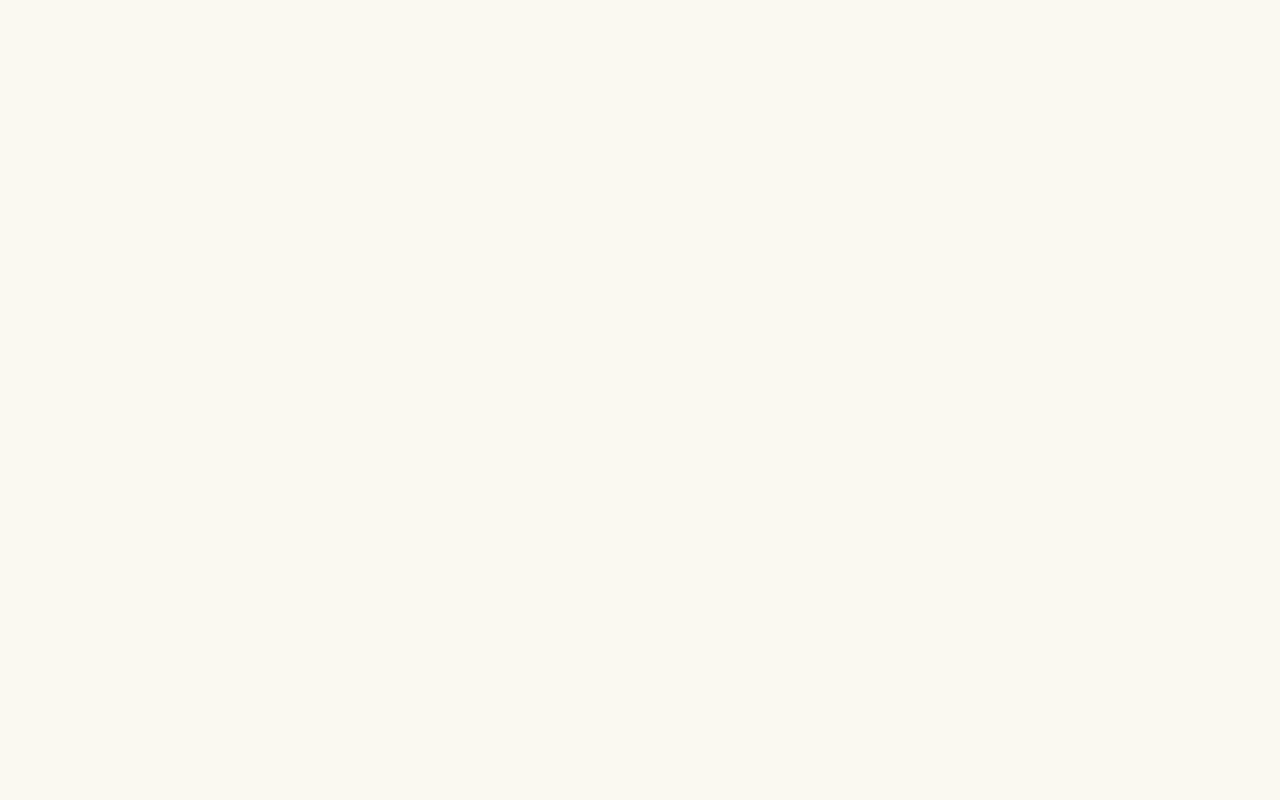
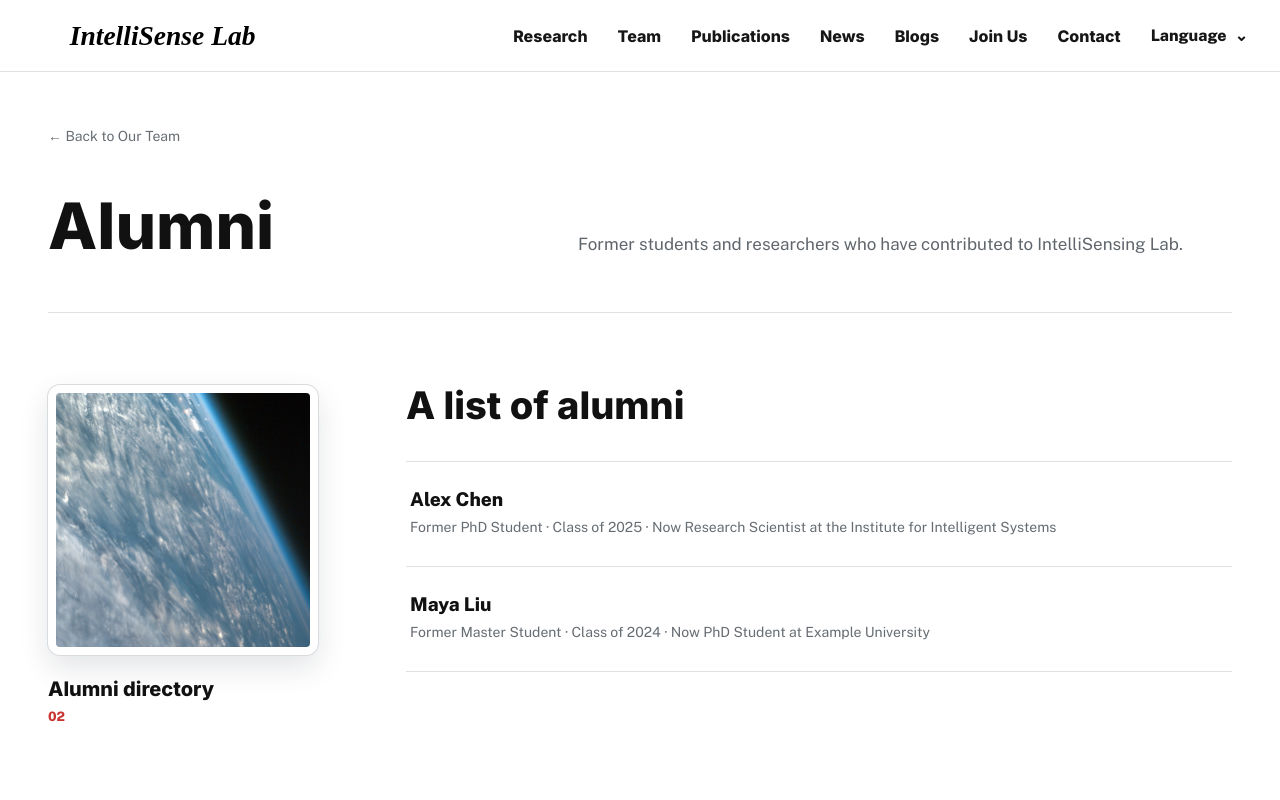
Before and after one commit to IntelliSensing/IntelliSensing.github.io, an Astro site: page /our-team/alumni in a window 1280 px wide. Before the commit this address had no page. Shown: the top 800 px of the page. Built offline with nearby package versions, Linux system fonts and the light colour scheme; Astro itself is replaced by a stand-in of ours.

Commit message:
Add alumni directory and refine homepage glass panel

```diff
--- /dev/null
+++ b/src/data/alumni.ts
@@ -0,0 +1,31 @@
+export interface AlumniMember {
+  name: string;
+  nameZh?: string;
+  formerRole: string;
+  formerRoleZh: string;
+  year?: string;
+  destination?: string;
+  destinationZh?: string;
+  homepage?: string;
+}
+
+export const alumni: AlumniMember[] = [
+  {
+    name: 'Alex Chen',
+    nameZh: '陈安',
+    formerRole: 'Former PhD Student',
+    formerRoleZh: '原博士生',
+    year: '2025',
+    destination: 'Research Scientist at the Institute for Intelligent Systems',
+    destinationZh: '智能系统研究院研究科学家',
+  },
+  {
+    name: 'Maya Liu',
+    nameZh: '刘玥',
+    formerRole: 'Former Master Student',
+    formerRoleZh: '原硕士生',
+    year: '2024',
+    destination: 'PhD Student at Example University',
+    destinationZh: 'Example University 博士生',
+  },
+];
--- /dev/null
+++ b/src/pages/our-team/alumni/index.astro
@@ -0,0 +1,270 @@
+---
+import BaseLayout from '../../../layouts/BaseLayout.astro';
+import { alumni } from '../../../data/alumni';
+
+const alumniEntries = alumni.map((member) => ({
+  ...member,
+  summaryEn: [
+    member.formerRole,
+    member.year ? `Class of ${member.year}` : '',
+    member.destination ? `Now ${member.destination}` : '',
+  ].filter(Boolean).join(' · '),
+  summaryZh: [
+    member.formerRoleZh,
+    member.year ? `${member.year} 届` : '',
+    member.destinationZh ? `现任 ${member.destinationZh}` : member.destination ? `现任 ${member.destination}` : '',
+  ].filter(Boolean).join(' · '),
+}));
+---
+
+<BaseLayout
+  title="Alumni | IntelliSensing Lab"
+  description="Former students and researchers of IntelliSensing Lab."
+  headerMode="glass"
+  bodyClass="archive-light-theme"
+>
+  <main class="alumni-page">
+    <div class="container alumni-page-inner">
+      <a class="alumni-back" href="/our-team/" data-en="← Back to Our Team" data-zh="← 返回团队">← Back to Our Team</a>
+
+      <header class="alumni-header">
+        <h1 data-en="Alumni" data-zh="校友">Alumni</h1>
+        <p
+          data-en="Former students and researchers who have contributed to IntelliSensing Lab."
+          data-zh="曾在 IntelliSensing Lab 学习、研究并作出贡献的团队成员。"
+        >Former students and researchers who have contributed to IntelliSensing Lab.</p>
+      </header>
+
+      <div class="alumni-layout">
+        <aside class="alumni-index" aria-label="Alumni directory">
+          <div class="alumni-index-image">
+            <img src="/assets/team/alumni.jpg" alt="Earth seen from orbit" loading="eager" decoding="async" />
+          </div>
+          <strong data-en="Alumni directory" data-zh="校友名录">Alumni directory</strong>
+          <span>{String(alumniEntries.length).padStart(2, '0')}</span>
+        </aside>
+
+        <section class="alumni-directory" aria-labelledby="alumni-list-title">
+          <h2 id="alumni-list-title" data-en="A list of alumni" data-zh="校友名单">A list of alumni</h2>
+
+          {alumniEntries.length > 0 ? (
+            <ul class="alumni-list">
+              {alumniEntries.map((member) => (
+                <li>
+                  <article class="alumni-entry">
+                    <div>
+                      {member.homepage ? (
+                        <a href={member.homepage} target="_blank" rel="noreferrer">
+                          <strong data-en={member.name} data-zh={member.nameZh ?? member.name}>{member.name}</strong>
+                        </a>
+                      ) : (
+                        <strong data-en={member.name} data-zh={member.nameZh ?? member.name}>{member.name}</strong>
+                      )}
+                      <p data-en={member.summaryEn} data-zh={member.summaryZh}>{member.summaryEn}</p>
+                    </div>
+                    {member.homepage && <span aria-hidden="true">↗</span>}
+                  </article>
+                </li>
+              ))}
+            </ul>
+          ) : (
+            <p
+              class="alumni-empty"
+              data-en="Alumni records will be listed here as the directory is completed."
+              data-zh="校友资料整理完成后将在此处展示。"
+            >Alumni records will be listed here as the directory is completed.</p>
+          )}
+        </section>
+      </div>
+    </div>
+  </main>
+</BaseLayout>
+
+<style>
+  .alumni-page {
+    min-height: 82vh;
+    padding: 126px 0 128px;
+    color: #111;
+    background: #fff;
+  }
+
+  .alumni-page-inner {
+    width: min(calc(100% - 96px), 1260px);
+  }
+
+  .alumni-back {
+    display: inline-block;
+    margin-bottom: 50px;
+    color: #686e74;
+    font-size: 14px;
+  }
+
+  .alumni-back:hover {
+    color: #c93430;
+  }
+
+  .alumni-header {
+    display: grid;
+    grid-template-columns: minmax(240px, 0.7fr) minmax(360px, 1fr);
+    align-items: end;
+    gap: 72px;
+    padding-bottom: 54px;
+    border-bottom: 1px solid #dfe2e5;
+  }
+
+  .alumni-header h1 {
+    margin: 0;
+    font-family: "Inter Variable", Inter, Arial, sans-serif;
+    font-size: 64px;
+    font-weight: 800;
+    line-height: 1;
+    letter-spacing: 0;
+  }
+
+  .alumni-header p {
+    max-width: 680px;
+    margin: 0;
+    color: #5f656b;
+    font-size: 17px;
+    line-height: 1.65;
+  }
+
+  .alumni-layout {
+    display: grid;
+    grid-template-columns: 270px minmax(0, 1fr);
+    gap: 88px;
+    padding-top: 72px;
+  }
+
+  .alumni-index {
+    align-self: start;
+  }
+
+  .alumni-index-image {
+    aspect-ratio: 1;
+    overflow: hidden;
+    border: 8px solid #fff;
+    border-radius: 12px;
+    background: #f1f3f4;
+    box-shadow: 0 0 0 1px #d9dcdf, 0 12px 30px rgba(17, 24, 39, 0.12);
+  }
+
+  .alumni-index-image img {
+    width: 100%;
+    height: 100%;
+    object-fit: cover;
+    filter: grayscale(0.22);
+  }
+
+  .alumni-index strong {
+    display: block;
+    margin-top: 22px;
+    font-family: "Inter Variable", Inter, Arial, sans-serif;
+    font-size: 20px;
+    font-weight: 750;
+  }
+
+  .alumni-index > span {
+    display: block;
+    margin-top: 8px;
+    color: #c93430;
+    font-size: 13px;
+    font-weight: 800;
+  }
+
+  .alumni-directory h2 {
+    margin: 0 0 34px;
+    font-family: "Inter Variable", Inter, Arial, sans-serif;
+    font-size: 38px;
+    font-weight: 800;
+    line-height: 1.1;
+    letter-spacing: 0;
+  }
+
+  .alumni-list {
+    margin: 0;
+    padding: 0;
+    border-top: 1px solid #dfe2e5;
+    list-style: none;
+  }
+
+  .alumni-list li {
+    border-bottom: 1px solid #dfe2e5;
+  }
+
+  .alumni-entry {
+    display: flex;
+    min-height: 104px;
+    align-items: center;
+    justify-content: space-between;
+    gap: 28px;
+    padding: 22px 4px;
+  }
+
+  .alumni-entry strong {
+    font-size: 19px;
+    font-weight: 750;
+  }
+
+  .alumni-entry a:hover strong {
+    color: #c93430;
+  }
+
+  .alumni-entry p {
+    margin: 7px 0 0;
+    color: #666c72;
+    font-size: 14px;
+    line-height: 1.55;
+  }
+
+  .alumni-entry > span {
+    color: #c93430;
+    font-size: 20px;
+  }
+
+  .alumni-empty {
+    margin: 0;
+    padding: 30px 0;
+    border-top: 1px solid #dfe2e5;
+    border-bottom: 1px solid #dfe2e5;
+    color: #747a80;
+    font-size: 15px;
+  }
+
+  @media (max-width: 800px) {
+    .alumni-page {
+      padding: 126px 0 88px;
+    }
+
+    .alumni-page-inner {
+      width: calc(100% - 40px);
+    }
+
+    .alumni-header,
+    .alumni-layout {
+      grid-template-columns: 1fr;
+    }
+
+    .alumni-header {
+      gap: 22px;
+      padding-bottom: 38px;
+    }
+
+    .alumni-header h1 {
+      font-size: 46px;
+    }
+
+    .alumni-layout {
+      gap: 48px;
+      padding-top: 48px;
+    }
+
+    .alumni-index {
+      width: min(250px, 72vw);
+    }
+
+    .alumni-directory h2 {
+      font-size: 31px;
+    }
+  }
+</style>
```
Also changed, not shown: docs/content-guide.md (+25 -0 lines), src/components/HomeHero.astro (+11 -2 lines), src/pages/our-team/index.astro (+22 -0 lines), public/assets/team/alumni.jpg (added).
